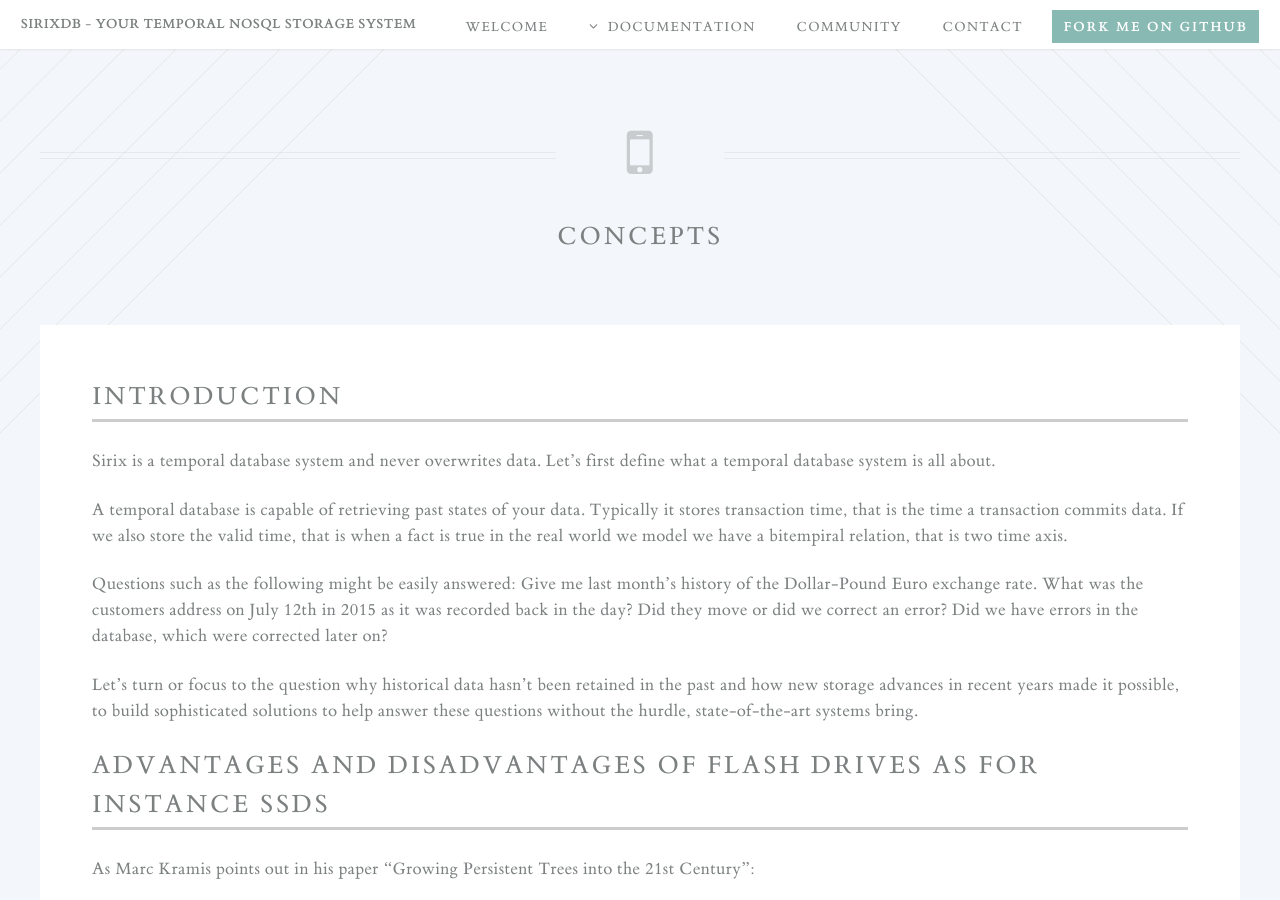
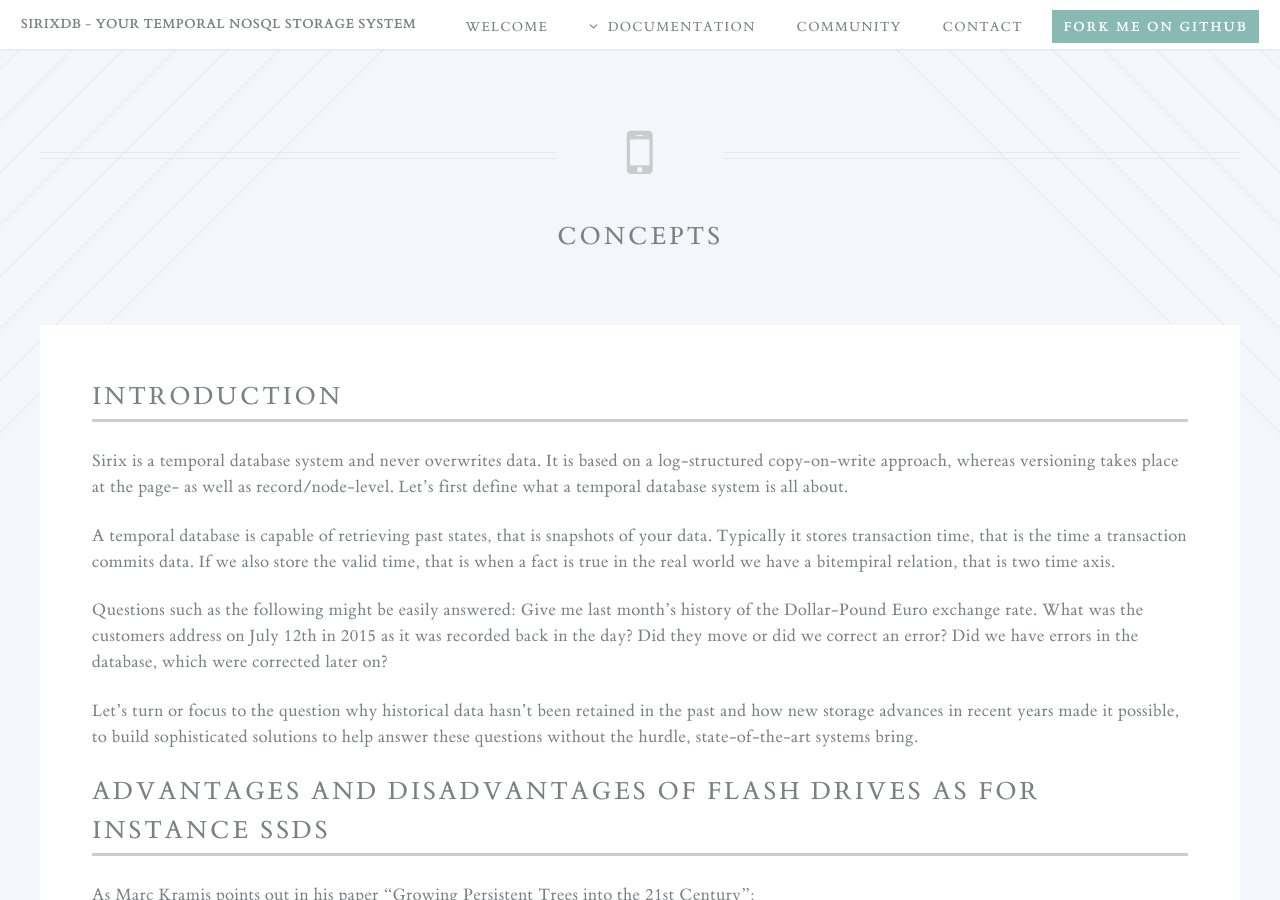
Before and after one commit to sirixdb/sirixdb.github.io, a Jekyll site: the page built from concepts.md, in a window 1280 px wide and 900 px high. Built offline with Jekyll 4.4.1, drawn with Linux system fonts in a browser that asks for light colours; our own code applies the rules of GitHub Pages for plain Markdown files.

Commit message:
Update concepts.md

```diff
--- a/concepts.md
+++ b/concepts.md
@@ -4,9 +4,9 @@ doctitle: Concepts
 ---
 
 ## Introduction
-Sirix is a temporal database system and never overwrites data. Let's first define what a temporal database system is all about.
+Sirix is a temporal database system and never overwrites data. It is based on a log-structured copy-on-write approach, whereas versioning takes place at the page- as well as record/node-level.  Let's first define what a temporal database system is all about.
 
-A temporal database is capable of retrieving past states of your data. Typically it stores transaction time, that is the time a transaction commits data. If we also store the valid time, that is when a fact is true in the real world we model we have a bitempiral relation, that is two time axis.
+A temporal database is capable of retrieving past states, that is snapshots of your data. Typically it stores transaction time, that is the time a transaction commits data. If we also store the valid time, that is when a fact is true in the real world we have a bitempiral relation, that is two time axis.
 
 Questions such as the following might be easily answered: Give me last month's history of the Dollar-Pound Euro exchange rate. What was the customers address on July 12th in 2015 as it was recorded back in the day? Did they move or did we correct an error? Did we have errors in the database, which were corrected later on?
 
```
